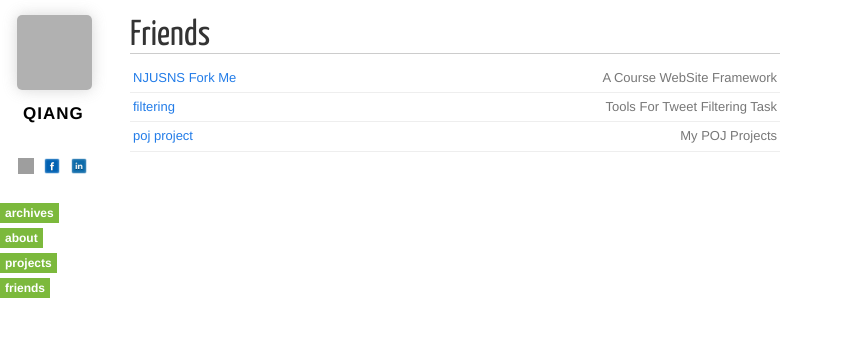
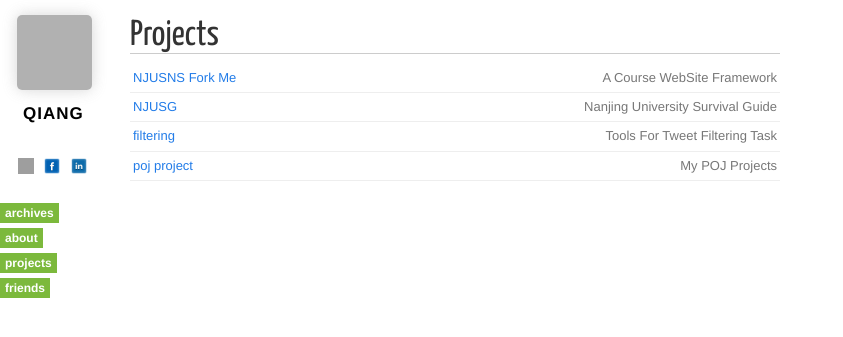
Before and after one commit to qiangrw/qiangrw.github.com, a Jekyll site: the page built from projects.html, in a window 1280 px wide. Shown: the top 337 px of the page, without its empty margins (0-843 px from the left). Built offline with Jekyll 4.4.1, drawn with Linux system fonts in a browser that asks for light colours; nearby versions of some CDN libraries; Markdown is read by kramdown in place of the engine named in the settings; grey boxes are pictures that could not be loaded.

Commit message:
update project info

```diff
--- a/projects.html
+++ b/projects.html
@@ -5,12 +5,17 @@ permalink: /projects/
 ---
 
 <section class="content">
-  <h1>Friends</h1>
+  <h1>Projects</h1>
   <ul class="listing">
     <li>
     <span>A Course WebSite Framework</span>
     <a title="NJUSNS" href="http://ise.nju.edu.cn/njusns">NJUSNS</a>
     <a title="NJUSNS" href="https://github.com/qiangrw/njusns">Fork Me</a>
+    </li>
+
+    <li>
+    <span>Nanjing University Survival Guide</span>
+    <a title="NJU Survival Guide" href="http://njusg.localsnake.org/">NJUSG</a>
     </li>
 
     <li>
```
